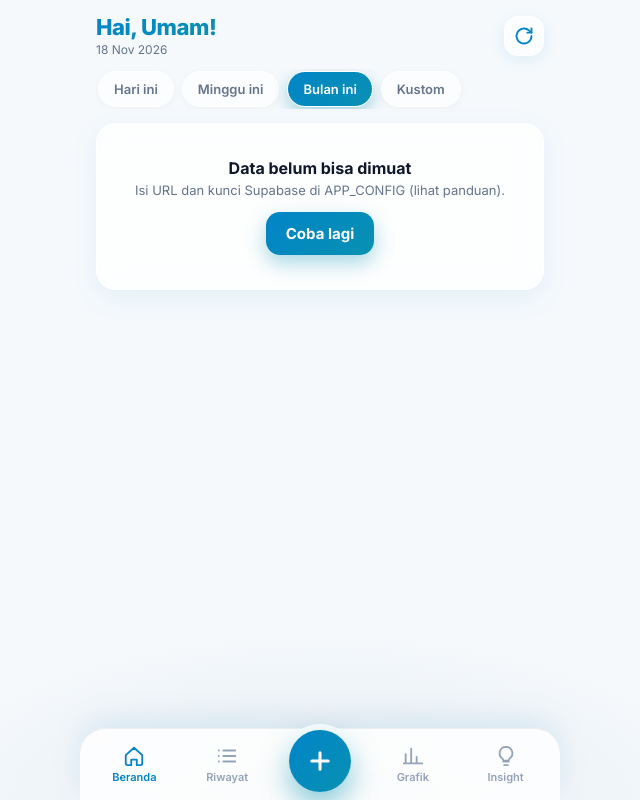
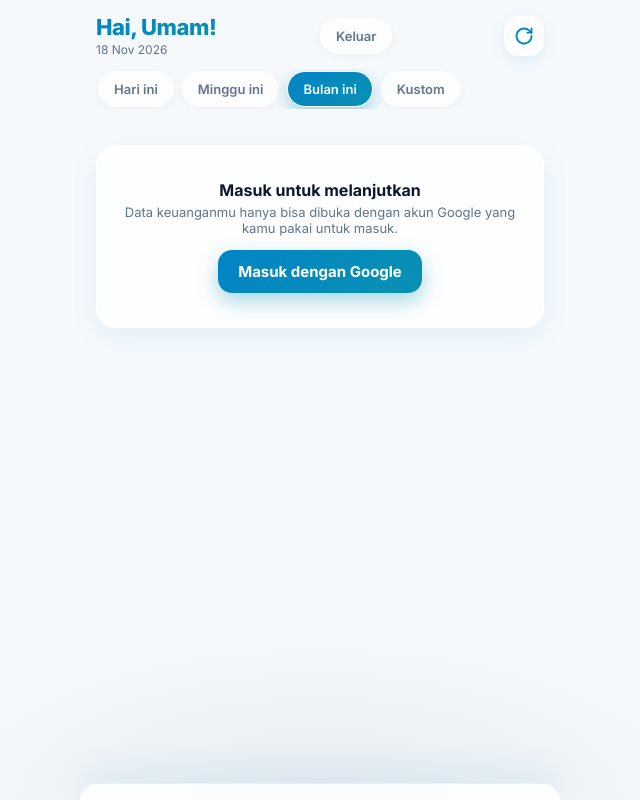
Before and after one commit to umaaaaamm/Uang-Umam, a plain HTML site: page index.html in a window 1280 px wide. Shown: the whole page, without its empty margins (320-960 px from the left). Drawn offline with nearby package versions, Linux system fonts and the light colour scheme.

Commit message:
Update index.html

```diff
--- a/index.html
+++ b/index.html
@@ -212,7 +212,7 @@ input,select{font:inherit;color:inherit}
 <nav class="nav"><div id="nav"></div></nav>
 <div id="layer"></div>
 
-<script>window.APP_CONFIG={url:'',anonKey:''};</script>
+<script>window.APP_CONFIG={url:'https://wntvoeueucvzdwhgplhb.supabase.co',anonKey:'eyJhbGciOiJIUzI1NiIsInR5cCI6IkpXVCJ9.eyJpc3MiOiJzdXBhYmFzZSIsInJlZiI6IndudHZvZXVldWN2emR3aGdwbGhiIiwicm9sZSI6ImFub24iLCJpYXQiOjE3OTQ5ODM2NDgsImV4cCI6MjExMDU1OTY0OH0.y2BTOGjOHudS7G9gBe6lItc-NWCM626JZs0c-Cc4nxY'};</script>
 <script>
 (function(){
 'use strict';
```
